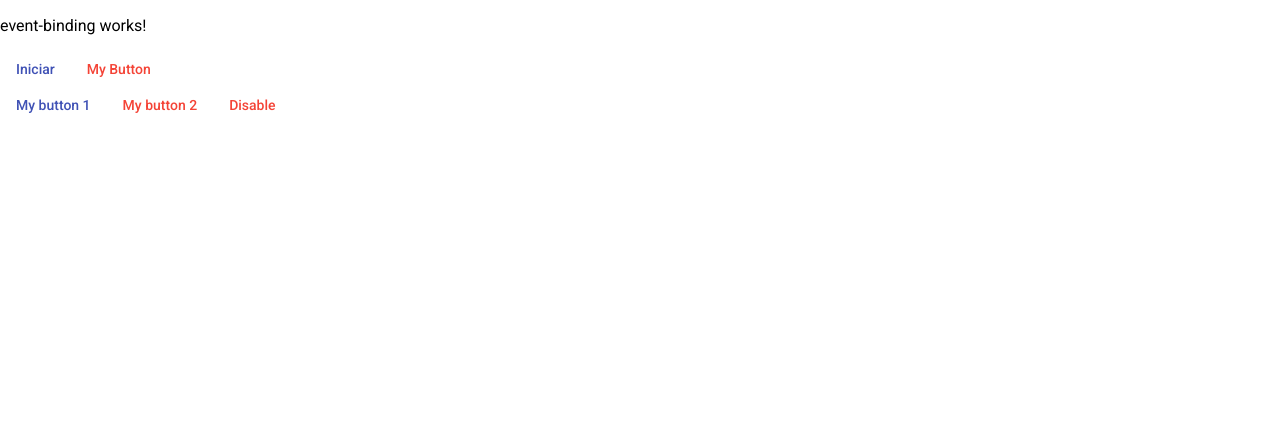
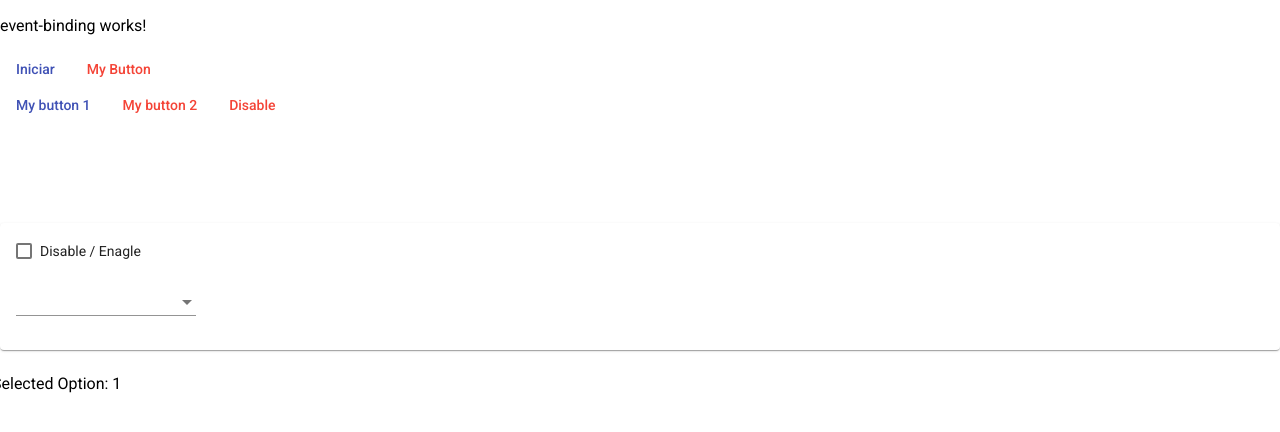
Before and after one commit to lucasdlg5/Angular_Study, an Angular app in the folder data-binding-app/: page / in a window 1280 px wide. Shown: the top 432 px of the page. Built offline with nearby package versions, Linux system fonts and the light colour scheme.

Commit message:
Adicionado FUncoes e Itens de Material Angular

```diff
--- a/data-binding-app/src/app/event-binding/event-binding.component.html
+++ b/data-binding-app/src/app/event-binding/event-binding.component.html
@@ -17,6 +17,32 @@
   <mat-progress-spinner
   color="primary"
   [mode]="spinnerMode"
-  value="0">
-</mat-progress-spinner>
+  [value]="i*20">
+</mat-progress-spinner> <!-- dentro do [value] o valor que esta recebendo será de uma variavel, no caso sera o (i).
+Os colchetes eu digo que quero acessar algum metodo ou executar algo, logo dentro de =" " eu posso fazer calculo!! -->
 </section>
+
+<section>
+
+  <mat-card>
+    <mat-card-content>
+      <p>
+          <mat-checkbox color="warn" (change)="cbChange($event)"> Disable / Enagle</mat-checkbox>
+      </p>
+      <mat-form-field>
+        <mat-select matNativeControl required [disabled]="selectDisabled" (selectionChange)="selectionChange($event)">
+          <mat-option value="1">Volvo</mat-option>
+          <mat-option value="2">Saab</mat-option>
+          <mat-option value="3">Mercedes</mat-option>
+          <mat-option value="4">Audi</mat-option>
+        </mat-select>
+      </mat-form-field>
+    </mat-card-content>
+  </mat-card>
+
+  <mat-card-actions>
+    <p>Selected Option: {{selectedOption}}</p>
+  </mat-card-actions>
+
+
+  </section>
--- a/data-binding-app/src/app/event-binding/event-binding.component.ts
+++ b/data-binding-app/src/app/event-binding/event-binding.component.ts
@@ -11,7 +11,8 @@ export class EventBindingComponent implements OnInit {
   spinnerMode = 'determinate'; // Atributo acessado pelos colchetes!
   btnEnable = true;
   i = 0;
-
+  selectDisabled = false;
+  selectedOption = 1;
   constructor() { }
 
   ngOnInit() {
@@ -19,6 +20,7 @@ export class EventBindingComponent implements OnInit {
 
   save() {
     console.log('Click');
+    this.i = 0;
   }
 
   inc() {
@@ -34,4 +36,14 @@ export class EventBindingComponent implements OnInit {
       this.spinnerMode = 'determinate';
     } , 3000);
   }
+
+  cbChange(event) {
+    console.log(event);
+    this.selectDisabled = event.checked;
+  }
+
+  selectionChange(event){
+    console.log(event)
+    this.selectedOption = event.value;
+  }
 }
```
Also changed, not shown: data-binding-app/src/app/app.module.ts (+7 -1 lines).
